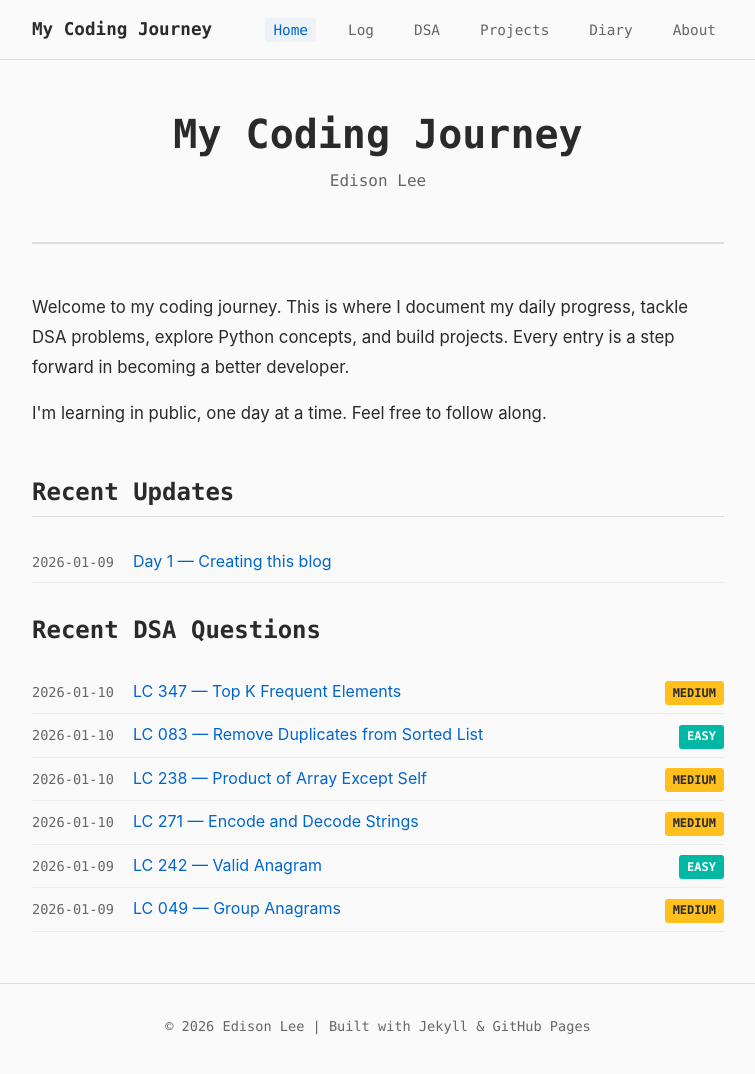
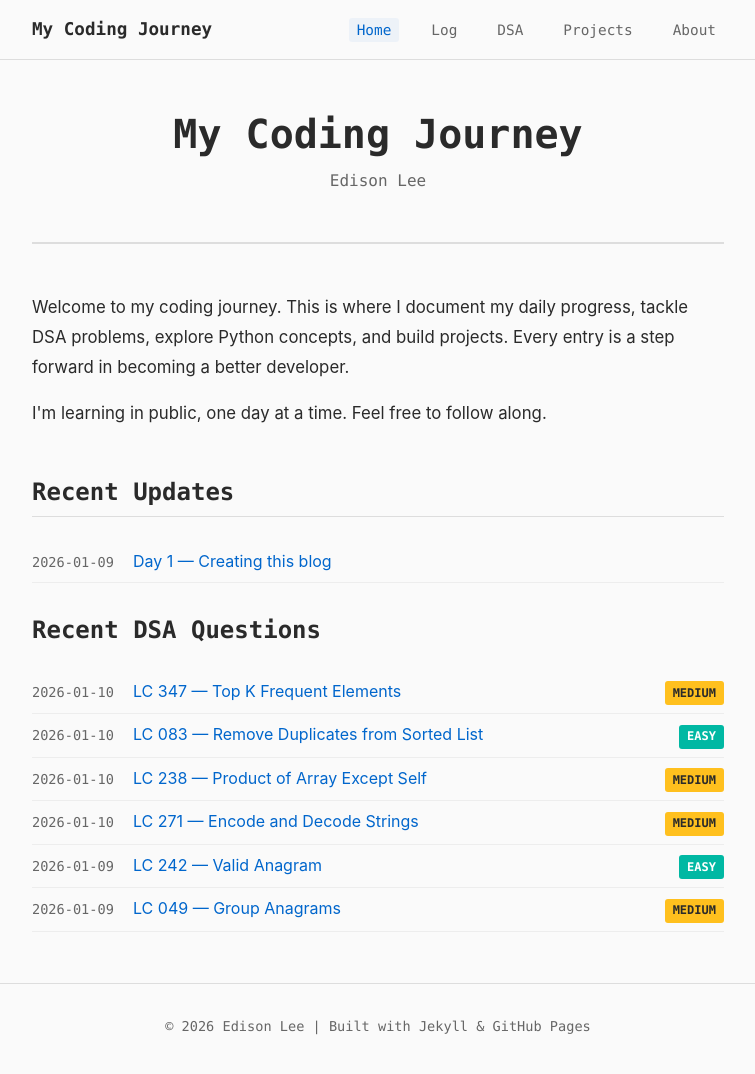
Before and after one commit to edisonylee/my-coding-journey, a Jekyll site: the page built from index.html, in a window 1280 px wide and 1083 px high. Shown: the top 1074 px of the window, without its empty margins (262-1017 px from the left). Built offline with Jekyll 4.4.1, drawn with Linux system fonts in a browser that asks for light colours.

Commit message:
Remove Diary navigation link
Will be re-added when diary content is ready

Co-Authored-By: Claude Sonnet 4.5 <noreply@anthropic.com>

```diff
--- a/_layouts/default.html
+++ b/_layouts/default.html
@@ -16,7 +16,6 @@
         <li><a href="{{ '/log/' | relative_url }}" {% if page.url contains '/log/' %}class="active"{% endif %}>Log</a></li>
         <li><a href="{{ '/leetcode/' | relative_url }}" {% if page.url contains '/leetcode/' %}class="active"{% endif %}>DSA</a></li>
         <li><a href="{{ '/projects/' | relative_url }}" {% if page.url contains '/projects/' %}class="active"{% endif %}>Projects</a></li>
-        <li><a href="{{ '/diary/' | relative_url }}" {% if page.url contains '/diary/' %}class="active"{% endif %}>Diary</a></li>
         <li><a href="{{ '/about/' | relative_url }}" {% if page.url contains '/about/' %}class="active"{% endif %}>About</a></li>
       </ul>
     </div>
```
